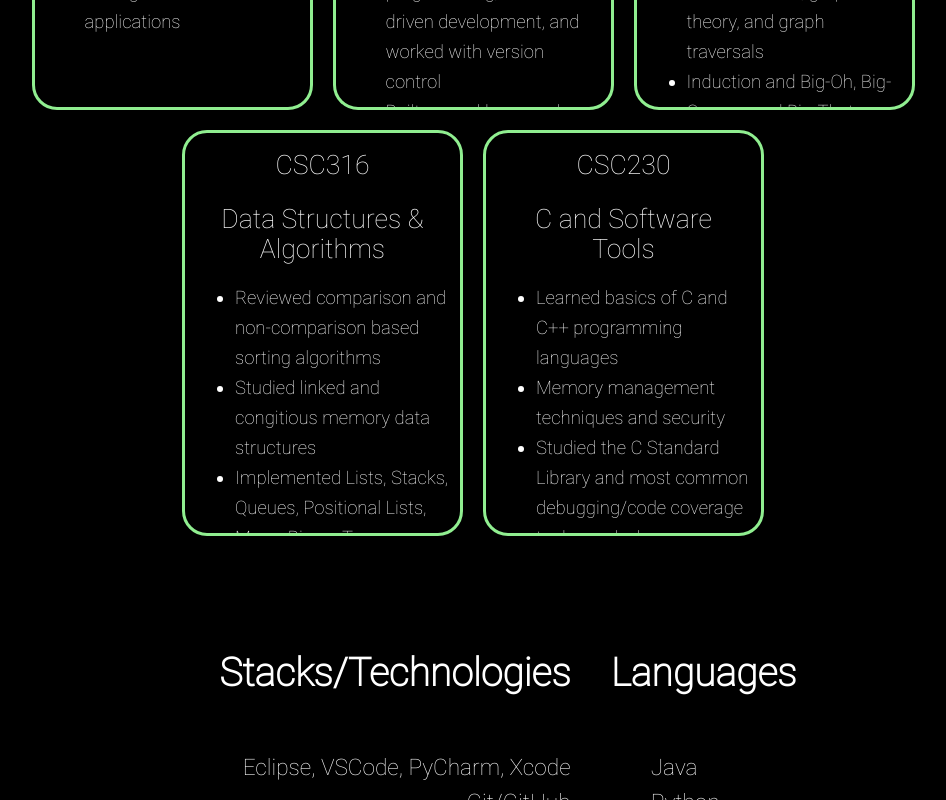
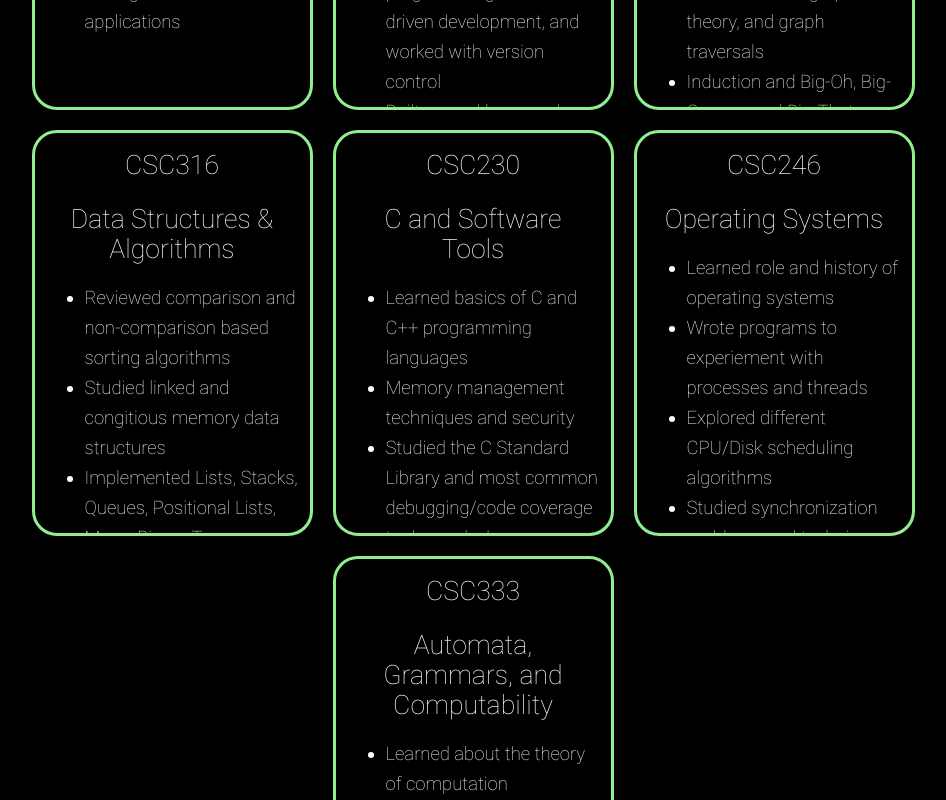
Before and after one commit to nvdixit/Portfolio, a React (Create React App) app in the folder portfolio/: page / in a window 1280 px wide. Shown: the part 1040-1840 px from the top of the page, without its empty margins (167-1113 px from the left). Built offline with nearby package versions, Linux system fonts and the light colour scheme.

Commit message:
Updated courses after Fall 2021 semester

```diff
--- a/portfolio/src/components/Intro.js
+++ b/portfolio/src/components/Intro.js
@@ -56,6 +56,16 @@ function Intro() {
                 description={["Learned basics of C and C++ programming languages", "Memory management techniques and security",
                               "Studied the C Standard Library and most common debugging/code coverage tools used when developing C programs"]}/>
 
+                <Course courseDesignation="CSC246" courseName="Operating Systems"
+                description={["Learned role and history of operating systems", "Wrote programs to experiement with processes and threads",
+                              "Explored different CPU/Disk scheduling algorithms", "Studied synchronization problems and techniques for solving them",
+                              "Learned about mass storage, memory management, and virtualization"]}/>
+
+                <Course courseDesignation="CSC333" courseName="Automata, Grammars, and Computability"
+                description={["Learned about the theory of computation", "Studied Finite Automata, Context Free Grammars, and Turing Machines",
+                              "Explored Regular and Context Free Languages", "Studied Turing Decidibility and Recognizability",
+                              "Learned about P vs. NP vs. NP-Completeness and the P = NP question"]}/>
+
                 <pre/>
 
                 <SkillList orientation="left" listTitle="Stacks/Technologies"
```
